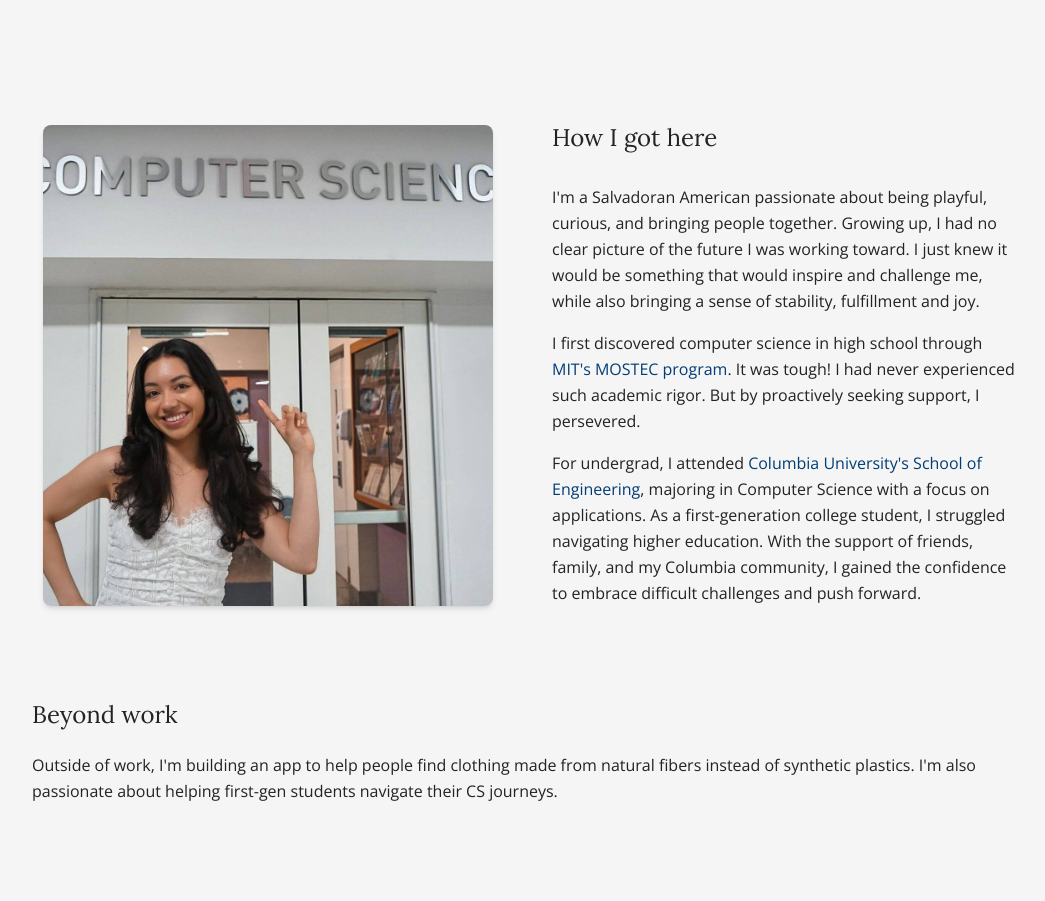
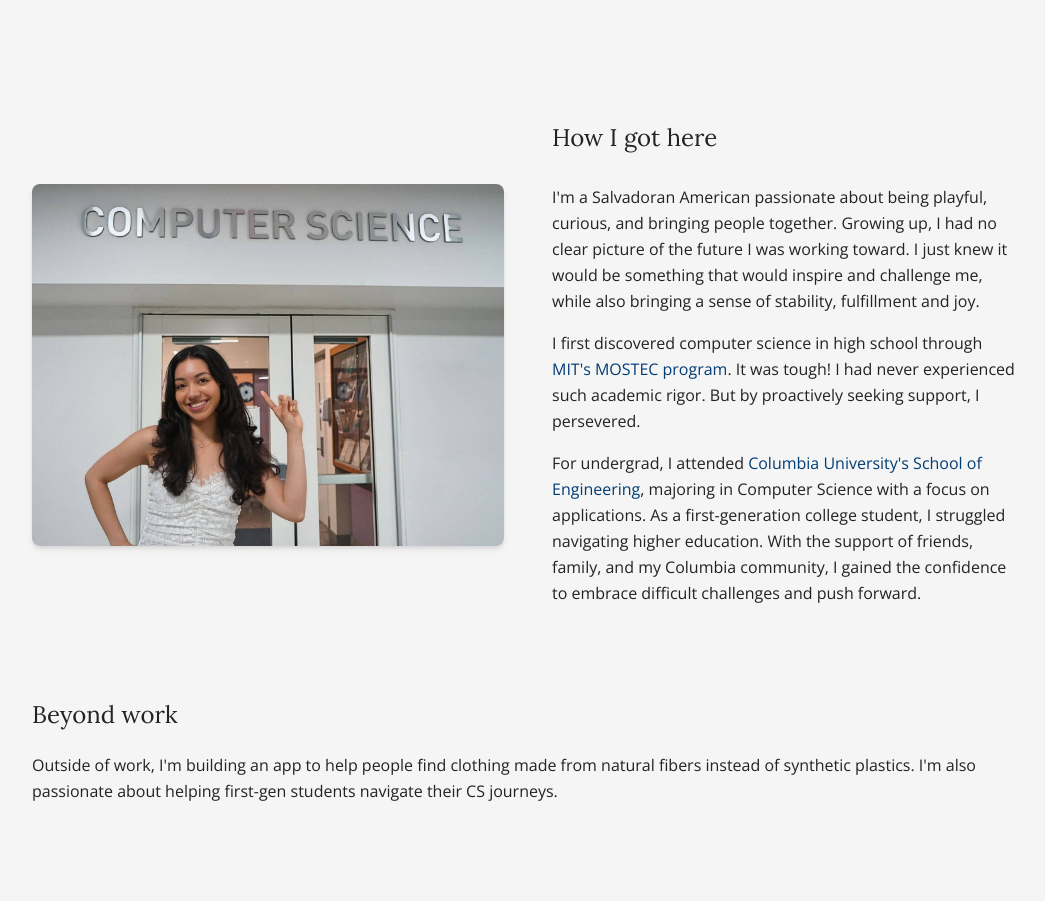
Before and after one commit to adr1-jpg/ux-portfolio, a Next.js app: page /about in a window 1280 px wide. Shown: the part 920-1821 px from the top of the page, without its empty margins (112-1157 px from the left). Built offline with nearby package versions, Linux system fonts and the light colour scheme.

Commit message:
Aligned image/text

```diff
--- a/src/app/about/page.tsx
+++ b/src/app/about/page.tsx
@@ -64,18 +64,18 @@ export default function About() {
         </div>
       </section>
       {/* How I got here section */}
-      <section className="grid grid-cols-1 md:grid-cols-2 gap-8 md:gap-12">
-        <div className="flex justify-center order-2 md:order-1">
+      <section className="grid grid-cols-1 md:grid-cols-2 gap-8 md:gap-12 items-center">
+        <div className="flex justify-center order-2 md:order-1 min-w-0">
           <Image
             src="/me-cs.jpg"
             alt="Adriana holding her graduation gown with Computer Science written in the background"
-            width={400}
+            width={600}
             height={600}
             priority
-            className="rounded-lg object-cover w-full h-auto max-w-[320px] md:max-w-[450px] shadow-md"
+            className="rounded-lg object-cover w-full h-auto max-w-[320px] md:max-w-[500px] shadow-md"
           />
         </div>
-        <div className="flex flex-col gap-6 md:gap-8 text-center md:text-left order-1 md:order-2">
+        <div className="flex flex-col gap-6 md:gap-8 text-center md:text-left order-1 md:order-2 min-w-0 overflow-hidden">
           <h2 className="text-2xl md:text-4xl">How I got here</h2>
           <div className="space-y-4 text-sm md:text-base leading-relaxed">
             <p>
```
